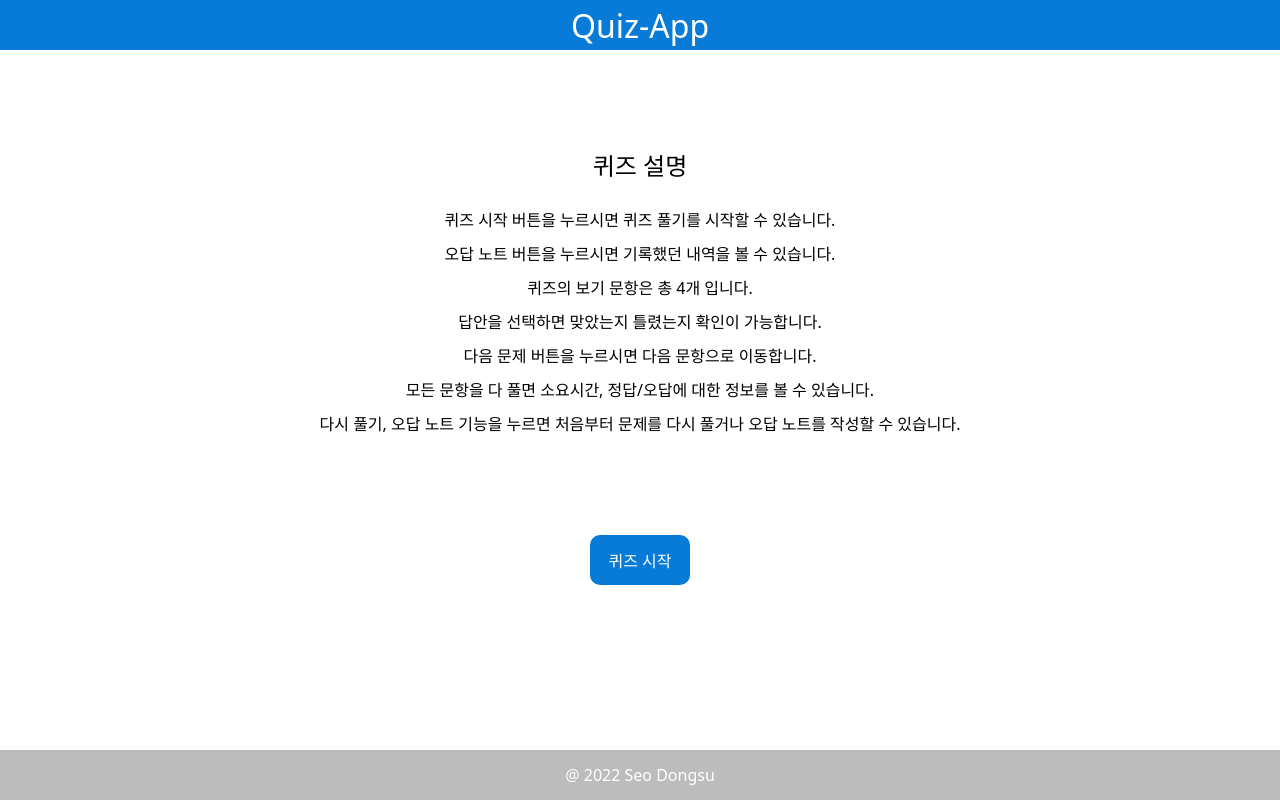
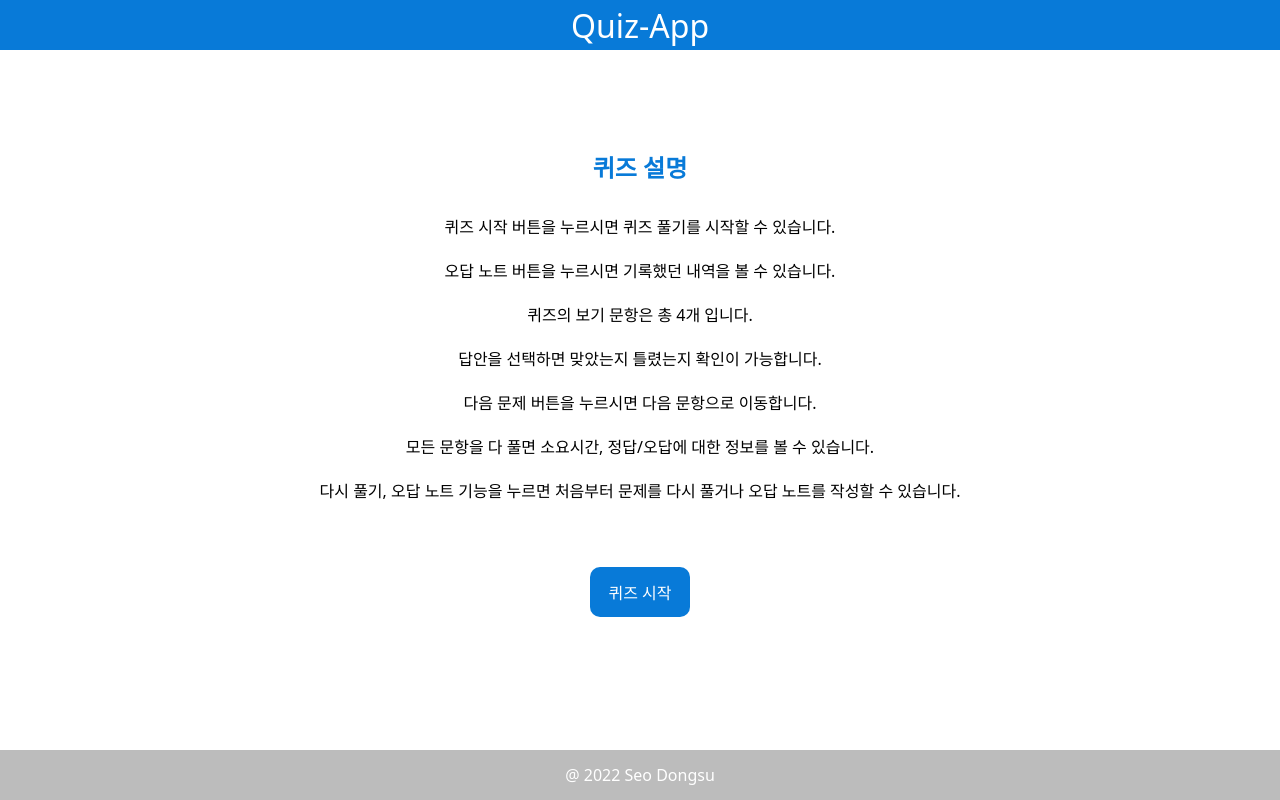
Before and after one commit to xl445566/quiz-app, a Next.js app: page / in a window 1280 px wide. Built offline with nearby package versions, Linux system fonts and the light colour scheme.

Commit message:
refactor: Improve component code splitting

```diff
--- a/pages/index.tsx
+++ b/pages/index.tsx
@@ -1,10 +1,10 @@
 import type { NextPage } from "next";
-import { DescriptionProps } from "../src/types/index";
+import { InstructionProps } from "../src/types/index";
 
 import styled from "styled-components";
 import { useRouter } from "next/router";
 
-import Description from "../src/features/home/Description";
+import Instrunction from "../src/features/home/Instruction";
 import Button from "../src/common/components/Button";
 
 const BottonContainer = styled.div`
@@ -13,19 +13,20 @@ const BottonContainer = styled.div`
   justify-content: center;
   align-items: center;
   width: 80%;
-  height: 30%;
-  min-height: 30vh;
+  height: 20%;
+  min-height: 20vh;
 `;
 
-const Home: NextPage<DescriptionProps> = ({ description }) => {
+const Home: NextPage<InstructionProps> = ({ data }) => {
   const router = useRouter();
 
   const handleProblemPage = () => {
     router.push("/problem");
   };
+
   return (
     <>
-      <Description description={description} />
+      <Instrunction data={data} />
 
       <BottonContainer>
         <Button label="퀴즈 시작" onClick={handleProblemPage} />
@@ -40,7 +41,7 @@ export const getStaticProps = async () => {
 
   return {
     props: {
-      description: data,
+      data,
     },
   };
 };
--- a/src/features/home/Description.tsx
+++ /dev/null
@@ -1,39 +0,0 @@
-import type { NextPage } from "next";
-import { DescriptionProps } from "../../types/index";
-
-import styled from "styled-components";
-
-const Section = styled.section`
-  display: flex;
-  flex-direction: column;
-  justify-content: flex-end;
-  align-items: center;
-  width: 80%;
-  height: 40%;
-  min-height: 40vh;
-  text-align: center;
-`;
-
-const Title = styled.h1`
-  padding: 20px;
-`;
-
-const List = styled.li`
-  padding: 5px;
-`;
-
-const Description: NextPage<DescriptionProps> = ({ description }) => {
-  return (
-    <Section>
-      <Title>{description.title}</Title>
-
-      <ul>
-        {description.contents.map((value) => {
-          return <List key={value.id}>{value.content}</List>;
-        })}
-      </ul>
-    </Section>
-  );
-};
-
-export default Description;
```
Also changed, not shown: pages/problem/index.tsx (+58 -20 lines).
